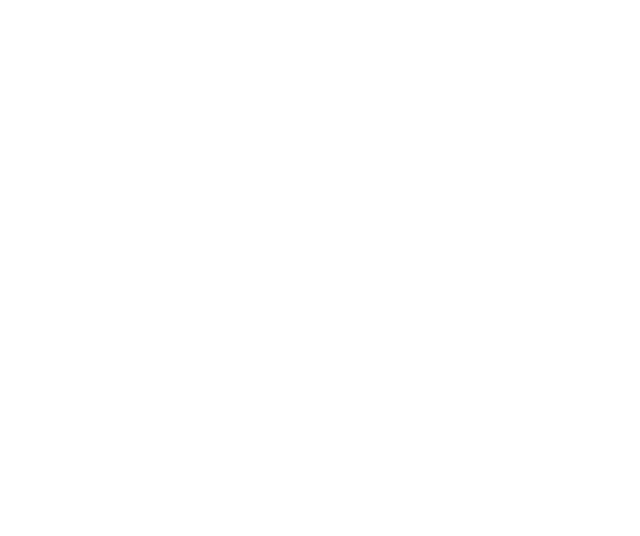
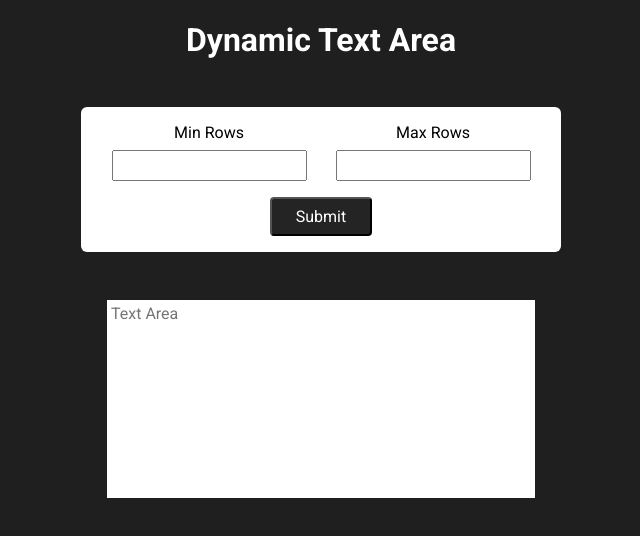
Before and after one commit to raudzius/Text-Area_PresentAcademy, a website: page public/index.html in a window 1280 px wide. Shown: the whole page, without its empty margins (319-959 px from the left). Drawn offline with Linux system fonts and the light colour scheme; files whose address does not match are found by name.

Commit message:
feat(1) dynamic: text area ui

```diff
--- /dev/null
+++ b/public/css/styles.css
@@ -0,0 +1,65 @@
+@import url('https://fonts.googleapis.com/css2?family=Roboto:wght@400;700&display=swap');
+
+* {
+  box-sizing: border-box;
+}
+
+body {
+  background-color: rgb(31, 31, 31);
+  font-family: 'Roboto', sans-serif;
+}
+
+h1 {
+  color: white;
+  text-align: center;
+}
+
+form {
+  max-width: 30rem;
+  margin: 3rem auto;
+  background-color: rgb(255, 255, 255);
+  padding: 1rem;
+  border-radius: 6px;
+}
+
+label {
+  display: block;
+  margin-bottom: 0.5rem;
+}
+
+input {
+  width: 100%;
+  margin-bottom: 1rem;
+}
+
+button {
+  display: block;
+  font: inherit;
+  background-color: rgb(36, 36, 36);
+  color: white;
+  padding: 0.5rem 1.5rem;
+  border-radius: 4px;
+  cursor: pointer;
+  margin: auto;
+}
+
+#row-input-container {
+  text-align: center;
+  display: flex;
+  justify-content: space-around;
+  align-items: center;
+}
+
+input,
+textarea {
+  display: block;
+  font: inherit;
+  padding: 0.25rem;
+}
+
+textarea {
+  resize: none;
+  overflow: hidden;
+  margin: auto;
+  border: 0;
+}
--- a/public/index.html
+++ b/public/index.html
@@ -1,13 +1,38 @@
 <!DOCTYPE html>
 <html lang="en">
-<head>
-  <meta charset="UTF-8">
-  <meta http-equiv="X-UA-Compatible" content="IE=edge">
-  <meta name="viewport" content="width=device-width, initial-scale=1.0">
-  <script src="./js//main.js"></script>
-  <title>Document</title>
-</head>
-<body>
-
-</body>
+  <head>
+    <meta charset="UTF-8" />
+    <meta http-equiv="X-UA-Compatible" content="IE=edge" />
+    <meta name="viewport" content="width=device-width, initial-scale=1.0" />
+    <link rel="stylesheet" href="./css/styles.css" />
+    <script src="./js//main.js" defer></script>
+    <title>Text Area</title>
+  </head>
+  <body>
+    <header>
+      <h1>Dynamic Text Area</h1>
+    </header>
+    <main>
+      <form>
+        <div id="row-input-container">
+          <div class="number-field">
+            <label for="min-rows">Min Rows</label>
+            <input type="number" name="min-rows" id="min-rows" />
+          </div>
+          <div class="number-field">
+            <label for="max-rows">Max Rows</label>
+            <input type="number" name="max-rows" id="max-rows" />
+          </div>
+        </div>
+        <button>Submit</button>
+      </form>
+      <textarea
+        name="text-area"
+        id="text-area"
+        placeholder="Text Area"
+        cols="50"
+        rows="10"
+      ></textarea>
+    </main>
+  </body>
 </html>
```
